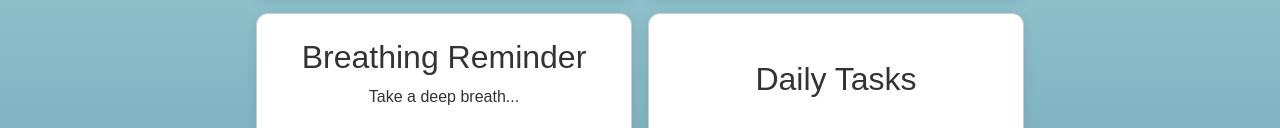
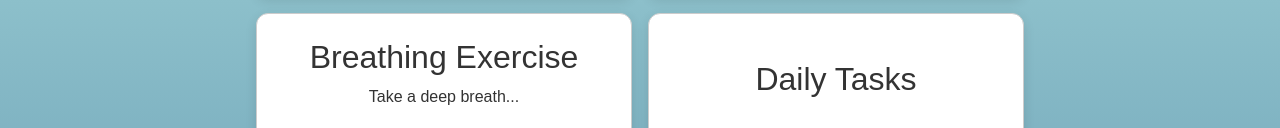
Before and after one commit to Blakenb/project-1-group07, a plain HTML site: page index.html in a window 1280 px wide. Shown: the part 291-419 px from the top of the page. Drawn offline with nearby package versions, Linux system fonts and the light colour scheme.

Commit message:
changed it from breathing reminder to breathing exercise

```diff
--- a/index.html
+++ b/index.html
@@ -28,7 +28,7 @@
 
         </section>
         <section id="breathing-reminder">
-            <h2>Breathing Reminder</h2>
+            <h2>Breathing Exercise</h2>
             <p id="breathing-message">Take a deep breath...</p>
             <button id="start-breathing-timer">Start Breathing Timer</button>
             <button id="stop-breathing-timer">Stop Breathing Timer</button>
```
